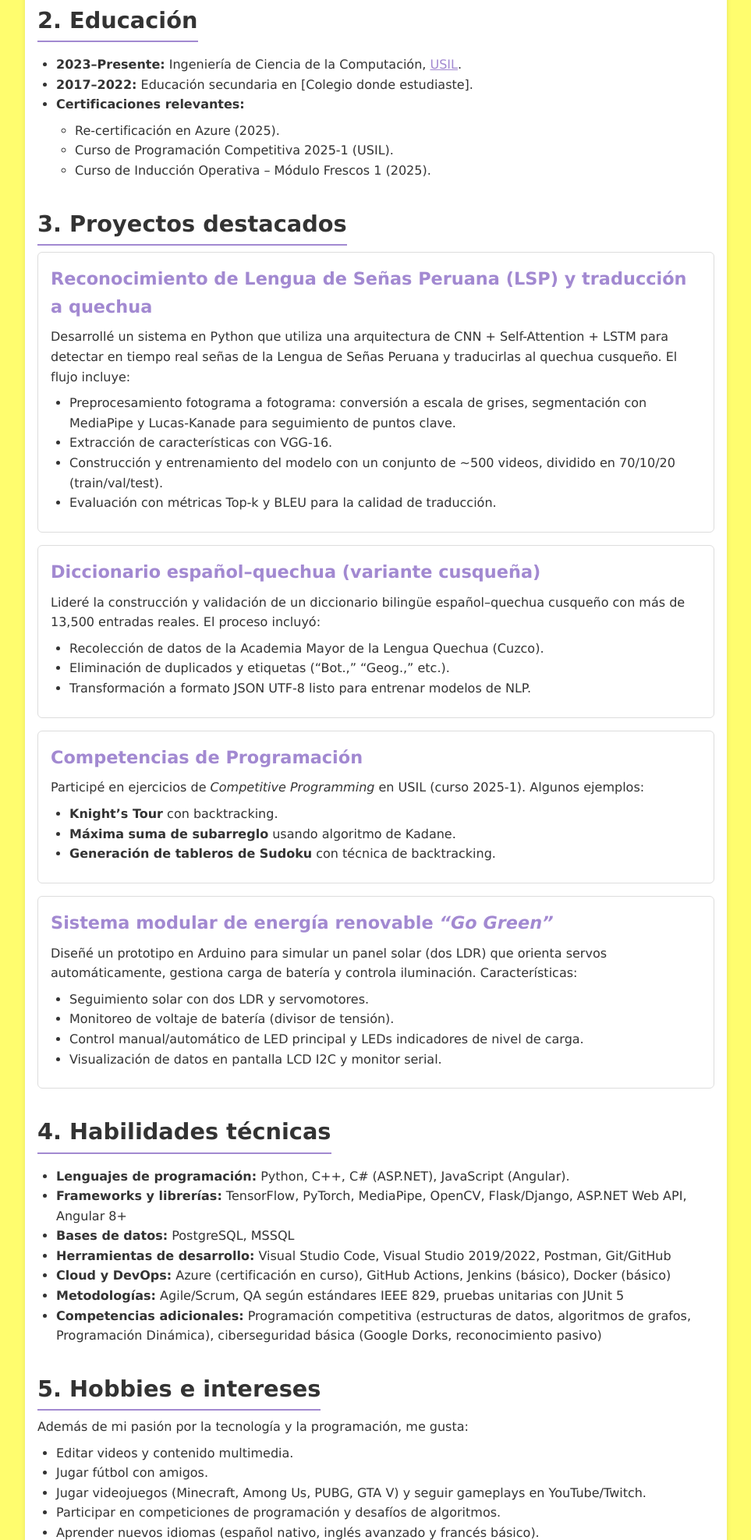
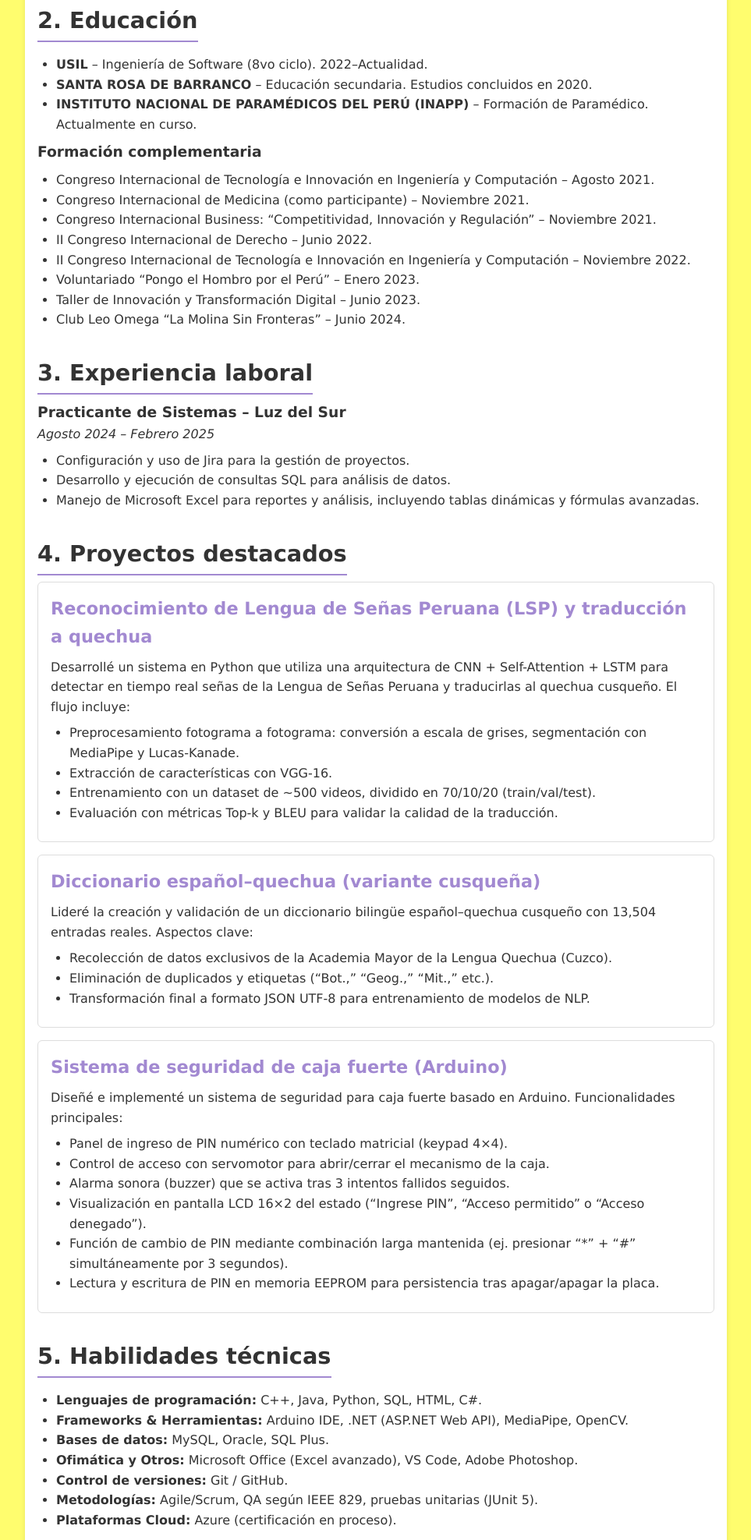
Before and after one commit to angiemichellemontoyarocca/angiemichellemontoyarocca.github.io, a plain HTML site: page index.html in a window 1280 px wide. Shown: the part 569-2544 px from the top of the page at 78% size, without its empty margins (158-1121 px from the left). Drawn offline with Linux system fonts and the light colour scheme.

Commit message:
2 index.html

```diff
--- a/index.html
+++ b/index.html
@@ -3,10 +3,8 @@
 <head>
     <meta charset="UTF-8">
     <meta name="viewport" content="width=device-width, initial-scale=1.0">
-    <title>Michael Montoya Rocca</title>
-    <!-- CSS en línea para simplificar el ejemplo; puedes extraerlo a un archivo separado -->
+    <title>Michelle Montoya Rocca</title>
     <style>
-        /* Reset básico de márgenes y paddings */
         * {
             margin: 0;
             padding: 0;
@@ -99,11 +97,9 @@
 </head>
 <body>
 
-    <!-- HEADER CON NAVEGACIÓN -->
     <header>
-        <!-- SUGERENCIA DE FOTO: pon aquí tu retrato profesional o una fotografía tuya estudiante (200×200 px). -->
         <img src="mi_foto_perfil.jpg" alt="Foto de Michael Montoya Rocca" class="mi-foto">
-        <h1>Michael Montoya Rocca</h1>
+        <h1>Michelle Montoya Rocca</h1>
         <p class="subtitulo">Estudiante de Ciencia de la Computación en USIL · Lima, Perú</p>
         <nav>
             <a href="#introduccion">Sobre mí</a>
@@ -127,79 +123,90 @@
         <section id="educacion">
             <h2>2. Educación</h2>
             <ul>
-                <li><strong>2023–Presente:</strong> Ingeniería de Ciencia de la Computación, <a href="https://www.usil.edu.pe" target="_blank" rel="noopener">USIL</a>.</li>
-                <li><strong>2017–2022:</strong> Educación secundaria en [Colegio donde estudiaste].</li>
-                <li><strong>Certificaciones relevantes:</strong>
-                    <ul>
-                        <li>Re-certificación en Azure (2025).</li>
-                        <li>Curso de Programación Competitiva 2025-1 (USIL).</li>
-                        <li>Curso de Inducción Operativa – Módulo Frescos 1 (2025).</li>
-                    </ul>
-                </li>
+                <li><strong>USIL</strong> – Ingeniería de Software (8vo ciclo). 2022–Actualidad.</li>
+                <li><strong>SANTA ROSA DE BARRANCO</strong> – Educación secundaria. Estudios concluidos en 2020.</li>
+                <li><strong>INSTITUTO NACIONAL DE PARAMÉDICOS DEL PERÚ (INAPP)</strong> – Formación de Paramédico. Actualmente en curso.</li>
+            </ul>
+            <h3>Formación complementaria</h3>
+            <ul>
+                <li>Congreso Internacional de Tecnología e Innovación en Ingeniería y Computación – Agosto 2021.</li>
+                <li>Congreso Internacional de Medicina (como participante) – Noviembre 2021.</li>
+                <li>Congreso Internacional Business: “Competitividad, Innovación y Regulación” – Noviembre 2021.</li>
+                <li>II Congreso Internacional de Derecho – Junio 2022.</li>
+                <li>II Congreso Internacional de Tecnología e Innovación en Ingeniería y Computación – Noviembre 2022.</li>
+                <li>Voluntariado “Pongo el Hombro por el Perú” – Enero 2023.</li>
+                <li>Taller de Innovación y Transformación Digital – Junio 2023.</li>
+                <li>Club Leo Omega “La Molina Sin Fronteras” – Junio 2024.</li>
             </ul>
         </section>
 
-        <!-- SECCIÓN 3: PROYECTOS DESTACADOS -->
+        <!-- SECCIÓN 3: EXPERIENCIA -->
+        <section id="experiencia">
+            <h2>3. Experiencia laboral</h2>
+            <article>
+                <h3>Practicante de Sistemas – Luz del Sur</h3>
+                <p class="detalle-empleo"><em>Agosto 2024 – Febrero 2025</em></p>
+                <ul class="detalle-empleo">
+                    <li>Configuración y uso de Jira para la gestión de proyectos.</li>
+                    <li>Desarrollo y ejecución de consultas SQL para análisis de datos.</li>
+                    <li>Manejo de Microsoft Excel para reportes y análisis, incluyendo tablas dinámicas y fórmulas avanzadas.</li>
+                </ul>
+            </article>
+        </section>
+
+      <!-- SECCIÓN 4: PROYECTOS DESTACADOS -->
         <section id="proyectos" class="seccion-proyectos">
-            <h2>3. Proyectos destacados</h2>
+            <h2>4. Proyectos destacados</h2>
 
             <article>
                 <h3>Reconocimiento de Lengua de Señas Peruana (LSP) y traducción a quechua</h3>
                 <p>Desarrollé un sistema en Python que utiliza una arquitectura de CNN + Self-Attention + LSTM para detectar en tiempo real señas de la Lengua de Señas Peruana y traducirlas al quechua cusqueño. El flujo incluye:</p>
                 <ul>
-                    <li>Preprocesamiento fotograma a fotograma: conversión a escala de grises, segmentación con MediaPipe y Lucas-Kanade para seguimiento de puntos clave.</li>
+                    <li>Preprocesamiento fotograma a fotograma: conversión a escala de grises, segmentación con MediaPipe y Lucas-Kanade.</li>
                     <li>Extracción de características con VGG-16.</li>
-                    <li>Construcción y entrenamiento del modelo con un conjunto de ~500 videos, dividido en 70/10/20 (train/val/test).</li>
-                    <li>Evaluación con métricas Top-k y BLEU para la calidad de traducción.</li>
+                    <li>Entrenamiento con un dataset de ~500 videos, dividido en 70/10/20 (train/val/test).</li>
+                    <li>Evaluación con métricas Top-k y BLEU para validar la calidad de la traducción.</li>
                 </ul>
             </article>
 
             <article>
                 <h3>Diccionario español–quechua (variante cusqueña)</h3>
-                <p>Lideré la construcción y validación de un diccionario bilingüe español–quechua cusqueño con más de 13,500 entradas reales. El proceso incluyó:</p>
+                <p>Lideré la creación y validación de un diccionario bilingüe español–quechua cusqueño con 13,504 entradas reales. Aspectos clave:</p>
                 <ul>
-                    <li>Recolección de datos de la Academia Mayor de la Lengua Quechua (Cuzco).</li>
-                    <li>Eliminación de duplicados y etiquetas (“Bot.,” “Geog.,” etc.).</li>
-                    <li>Transformación a formato JSON UTF-8 listo para entrenar modelos de NLP.</li>
+                    <li>Recolección de datos exclusivos de la Academia Mayor de la Lengua Quechua (Cuzco).</li>
+                    <li>Eliminación de duplicados y etiquetas (“Bot.,” “Geog.,” “Mit.,” etc.).</li>
+                    <li>Transformación final a formato JSON UTF-8 para entrenamiento de modelos de NLP.</li>
                 </ul>
             </article>
 
             <article>
-                <h3>Competencias de Programación</h3>
-                <p>Participé en ejercicios de <em>Competitive Programming</em> en USIL (curso 2025-1). Algunos ejemplos:</p>
+                <h3>Sistema de seguridad de caja fuerte (Arduino)</h3>
+                <p>Diseñé e implementé un sistema de seguridad para caja fuerte basado en Arduino. Funcionalidades principales:</p>
                 <ul>
-                    <li><strong>Knight’s Tour</strong> con backtracking.</li>
-                    <li><strong>Máxima suma de subarreglo</strong> usando algoritmo de Kadane.</li>
-                    <li><strong>Generación de tableros de Sudoku</strong> con técnica de backtracking.</li>
-                </ul>
-            </article>
-
-            <article>
-                <h3>Sistema modular de energía renovable <em>“Go Green”</em></h3>
-                <!-- SUGERENCIA DE FOTO: foto de tu prototipo en Tinkercad o diagrama del circuito con Arduino. -->
-                <p>Diseñé un prototipo en Arduino para simular un panel solar (dos LDR) que orienta servos automáticamente, gestiona carga de batería y controla iluminación. Características:</p>
-                <ul>
-                    <li>Seguimiento solar con dos LDR y servomotores.</li>
-                    <li>Monitoreo de voltaje de batería (divisor de tensión).</li>
-                    <li>Control manual/automático de LED principal y LEDs indicadores de nivel de carga.</li>
-                    <li>Visualización de datos en pantalla LCD I2C y monitor serial.</li>
+                    <li>Panel de ingreso de PIN numérico con teclado matricial (keypad 4×4).</li>
+                    <li>Control de acceso con servomotor para abrir/cerrar el mecanismo de la caja.</li>
+                    <li>Alarma sonora (buzzer) que se activa tras 3 intentos fallidos seguidos.</li>
+                    <li>Visualización en pantalla LCD 16×2 del estado (“Ingrese PIN”, “Acceso permitido” o “Acceso denegado”).</li>
+                    <li>Función de cambio de PIN mediante combinación larga mantenida (ej. presionar “*” + “#” simultáneamente por 3 segundos).</li>
+                    <li>Lectura y escritura de PIN en memoria EEPROM para persistencia tras apagar/apagar la placa.</li>
                 </ul>
             </article>
         </section>
 
-        <!-- SECCIÓN 4: HABILIDADES -->
+        <!-- SECCIÓN 5: HABILIDADES -->
         <section id="habilidades">
-            <h2>4. Habilidades técnicas</h2>
+            <h2>5. Habilidades técnicas</h2>
             <ul>
-                <li><strong>Lenguajes de programación:</strong> Python, C++, C# (ASP.NET), JavaScript (Angular).</li>
-                <li><strong>Frameworks y librerías:</strong> TensorFlow, PyTorch, MediaPipe, OpenCV, Flask/Django, ASP.NET Web API, Angular 8+</li>
-                <li><strong>Bases de datos:</strong> PostgreSQL, MSSQL</li>
-                <li><strong>Herramientas de desarrollo:</strong> Visual Studio Code, Visual Studio 2019/2022, Postman, Git/GitHub</li>
-                <li><strong>Cloud y DevOps:</strong> Azure (certificación en curso), GitHub Actions, Jenkins (básico), Docker (básico)</li>
-                <li><strong>Metodologías:</strong> Agile/Scrum, QA según estándares IEEE 829, pruebas unitarias con JUnit 5</li>
-                <li><strong>Competencias adicionales:</strong> Programación competitiva (estructuras de datos, algoritmos de grafos, Programación Dinámica), ciberseguridad básica (Google Dorks, reconocimiento pasivo)</li>
+                <li><strong>Lenguajes de programación:</strong> C++, Java, Python, SQL, HTML, C#.</li>
+                <li><strong>Frameworks & Herramientas:</strong> Arduino IDE, .NET (ASP.NET Web API), MediaPipe, OpenCV.</li>
+                <li><strong>Bases de datos:</strong> MySQL, Oracle, SQL Plus.</li>
+                <li><strong>Ofimática y Otros:</strong> Microsoft Office (Excel avanzado), VS Code, Adobe Photoshop.</li>
+                <li><strong>Control de versiones:</strong> Git / GitHub.</li>
+                <li><strong>Metodologías:</strong> Agile/Scrum, QA según IEEE 829, pruebas unitarias (JUnit 5).</li>
+                <li><strong>Plataformas Cloud:</strong> Azure (certificación en proceso).</li>
             </ul>
         </section>
+
 
         <!-- SECCIÓN 5: HOBBIES E INTERESES -->
         <section id="hobbies">
@@ -207,33 +214,61 @@
             <p>Además de mi pasión por la tecnología y la programación, me gusta:</p>
             <ul>
                 <li>Editar videos y contenido multimedia.</li>
-                <li>Jugar fútbol con amigos.</li>
-                <li>Jugar videojuegos (Minecraft, Among Us, PUBG, GTA V) y seguir gameplays en YouTube/Twitch.</li>
+                <li>Tocar piano y guitarra.</li>
+                <li>Ir a pescar siempre fue mi sueño.</li>
                 <li>Participar en competiciones de programación y desafíos de algoritmos.</li>
-                <li>Aprender nuevos idiomas (español nativo, inglés avanzado y francés básico).</li>
-                <li>Seguir series de comedia y documentales sobre tecnología y ciencia.</li>
+                <li>Estudiar para ser paramédico.</li>
+                <li>Aprender un nuevo idioma como fránces.</li>
             </ul>
         </section>
 
-        <!-- SECCIÓN 6: CONTACTO Y REDES SOCIALES -->
+        <!-- SECCIÓN 6: COMPETENCIAS & LOGROS -->
+        <section id="competencias">
+            <h2>6. Competencias y logros</h2>
+            <ul>
+                <li>Participación en Hackathon IEEE – USIL, Octubre 2024. (Equipo ganador de mención al proyecto más innovador).</li>
+                <li>Curso de Programación Competitiva 2025-1 (USIL):
+                    <ul>
+                        <li>Knight’s Tour (Backtracking).</li>
+                        <li>Subarreglo de suma máxima (Kadane).</li>
+                        <li>Generación de tableros de Sudoku (Backtracking).</li>
+                    </ul>
+                </li>
+                <li>Voluntariado “Pongo el Hombro por el Perú” – Enero 2023.</li>
+                <li>Club Leo Omega “La Molina Sin Fronteras” – Junio 2024.</li>
+                <li>Congreso Internacional de Tecnología e Innovación en Ingeniería y Computación – Agosto 2021 y Noviembre 2022.</li>
+            </ul>
+        </section>
+
+        <!-- SECCIÓN 7: HOBBIES E INTERESES -->
+        <section id="hobbies">
+            <h2>7. Hobbies e intereses</h2>
+            <p>Además de mi pasión por la tecnología:</p>
+            <ul>
+                <li>Editar videos y contenido multimedia.</li>
+                <li>Jugar fútbol con amigos.</li>
+                <li>Jugar videojuegos (Minecraft, Among Us, PUBG y GTA V) y seguir gameplays en YouTube y Twitch.</li>
+                <li>Asistir a congresos, hackathons y talleres de innovación tecnológica.</li>
+                <li>Aprender idiomas (inglés intermedio y francés básico).</li>
+            </ul>
+        </section>
+
+        <!-- SECCIÓN 8: CONTACTO Y REDES SOCIALES -->
         <section id="contacto">
             <h2>6. Contacto</h2>
             <p>Puedes encontrarme en:</p>
             <ul>
-                <li><strong>Email:</strong> <a href="mailto:michael.montoya@usil.edu.pe">michael.montoya@usil.edu.pe</a> (si quieres poner tu correo real).</li>
-                <li><strong>LinkedIn:</strong> <a href="https://www.linkedin.com/in/michael-montoya-rocca" target="_blank" rel="noopener">linkedin.com/in/michael-montoya-rocca</a> (crea tu perfil y pega el enlace).</li>
-                <li><strong>GitHub:</strong> <a href="https://github.com/tu_usuario" target="_blank" rel="noopener">github.com/tu_usuario</a> (reemplaza “tu_usuario” con tu usuario de GitHub).</li>
-                <li><strong>Instagram:</strong> <a href="https://www.instagram.com/tu_usuario" target="_blank" rel="noopener">@tu_usuario</a> (si lo deseas).</li>
+                <li><strong>Email:</strong> <a href="mailto:michellemontoyarocca@gmail.com">Mi email personal</a> </li>
+                <li><strong>LinkedIn:</strong> <a href="https://www.linkedin.com/in/michelle-montoya-rocca-32b0971b4/" target="_blank" rel="noopener">mi linkedin :D</a></li>
+                <li><strong>GitHub:</strong> <a href="https://www.instagram.com/michaelmontoyarocca?igsh=bGxrczJveDNzbDV4" target="_blank" rel="noopener">donde subo algunos codigos</a> </li>
+                <li><strong>Instagram:</strong> <a href="https://www.instagram.com/michaelmontoyarocca?igsh=bGxrczJveDNzbDV4" target="_blank" rel="noopener">instagram</a> </li>
             </ul>
             <p>Si prefieres, descarga mi CV en PDF:</p>
             <p><a href="Curriculum_Michael_Montoya.pdf" download>Descargar CV (PDF)</a></p>
         </section>
     </main>
 
-    <footer>
-        <p>&copy; 2025 Michael Montoya Rocca. Todos los derechos reservados.</p>
-        <p>Diseño web por mí mismo. Si quieres ver el código fuente, <a href="https://github.com/angiemichellemontoyarocca" target="_blank" rel="noopener">haz clic aquí</a>.</p>
-    </footer>
+
 
 </body>
 </html>
```
